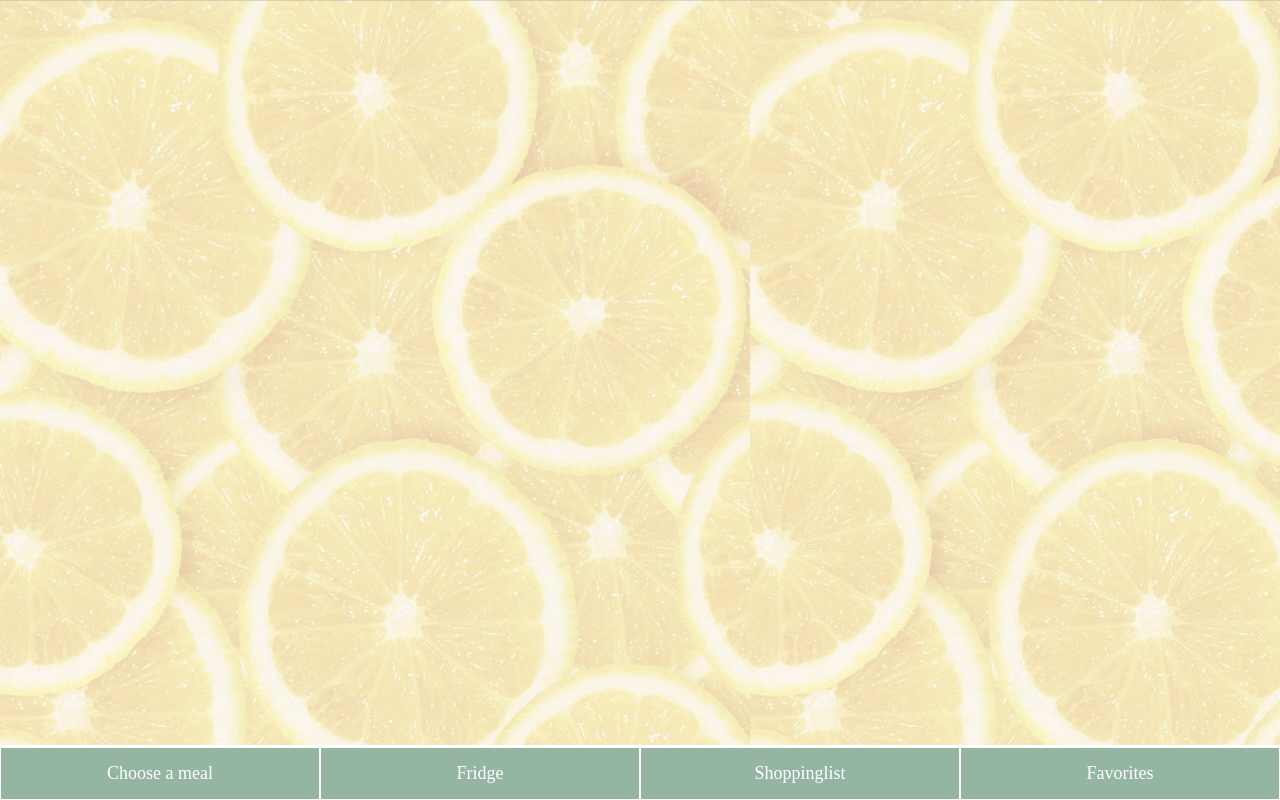
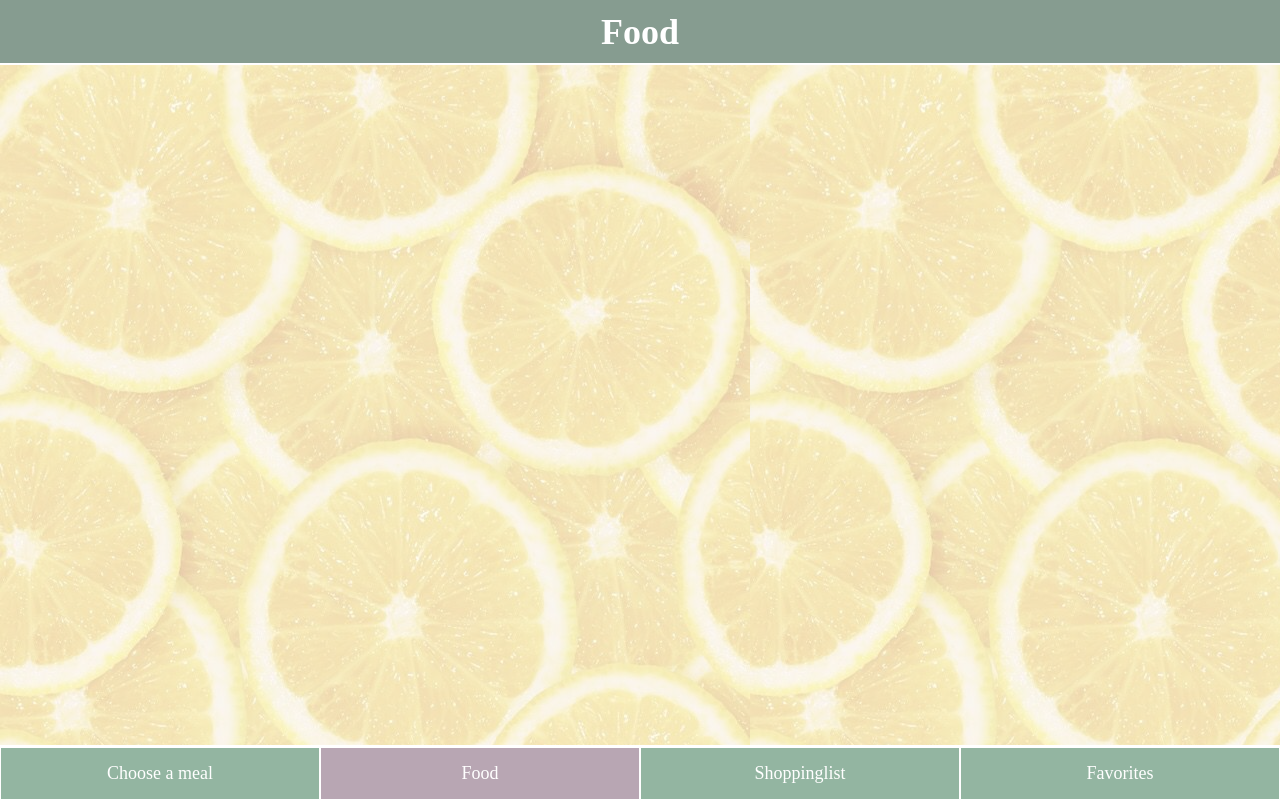
Before and after one commit to nicolefrydrych/capstone-project, a React (Create React App) app: page /food in a window 1280 px wide. Built offline with nearby package versions, Linux system fonts and the light colour scheme.

Commit message:
Add unique header to each page

```diff
--- a/src/App.js
+++ b/src/App.js
@@ -4,7 +4,7 @@ import styled from 'styled-components'
 import Navigation from './common/Navigation'
 import CardList from './pages/CardList'
 import Favorites from './pages/Favorites'
-import Fridge from './pages/Fridge'
+import Food from './pages/Food'
 import Shoppinglist from './pages/Shoppinglist'
 
 const recipesData = [
@@ -81,8 +81,8 @@ export default function App() {
                 onBookmarkClick={handleBookmarkClick}
               />
             </Route>
-            <Route path="/fridge">
-              <Fridge />
+            <Route path="/food">
+              <Food />
             </Route>
             <Route path="/shoppinglist">
               <Shoppinglist />
--- a/src/common/Navigation.js
+++ b/src/common/Navigation.js
@@ -8,7 +8,7 @@ export default function Navigation() {
       <LinkStyled exact to="./">
         Choose a meal
       </LinkStyled>
-      <LinkStyled to="/fridge"> Fridge </LinkStyled>
+      <LinkStyled to="/food"> Food </LinkStyled>
       <LinkStyled to="/shoppinglist"> Shoppinglist </LinkStyled>
       <LinkStyled to="/favorites"> Favorites </LinkStyled>
     </NavigationStyled>
--- a/src/pages/Fridge.js
+++ b/src/pages/Food.js
@@ -2,5 +2,5 @@ import React from 'react'
 import Header from '../components/Header'
 
 export default function Fridge() {
-  return <Header headerName="Fridge"></Header>
+  return <Header headerName="Food"></Header>
 }
```
